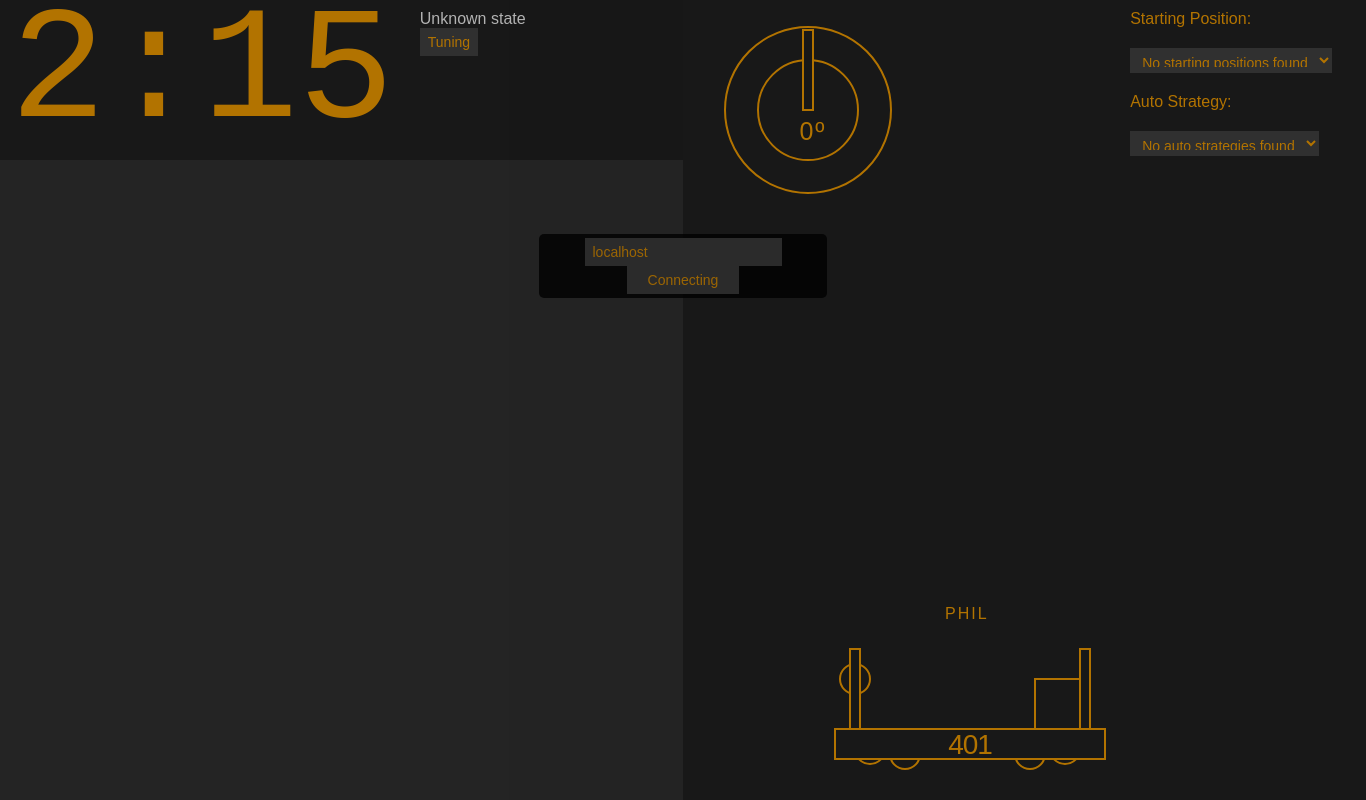
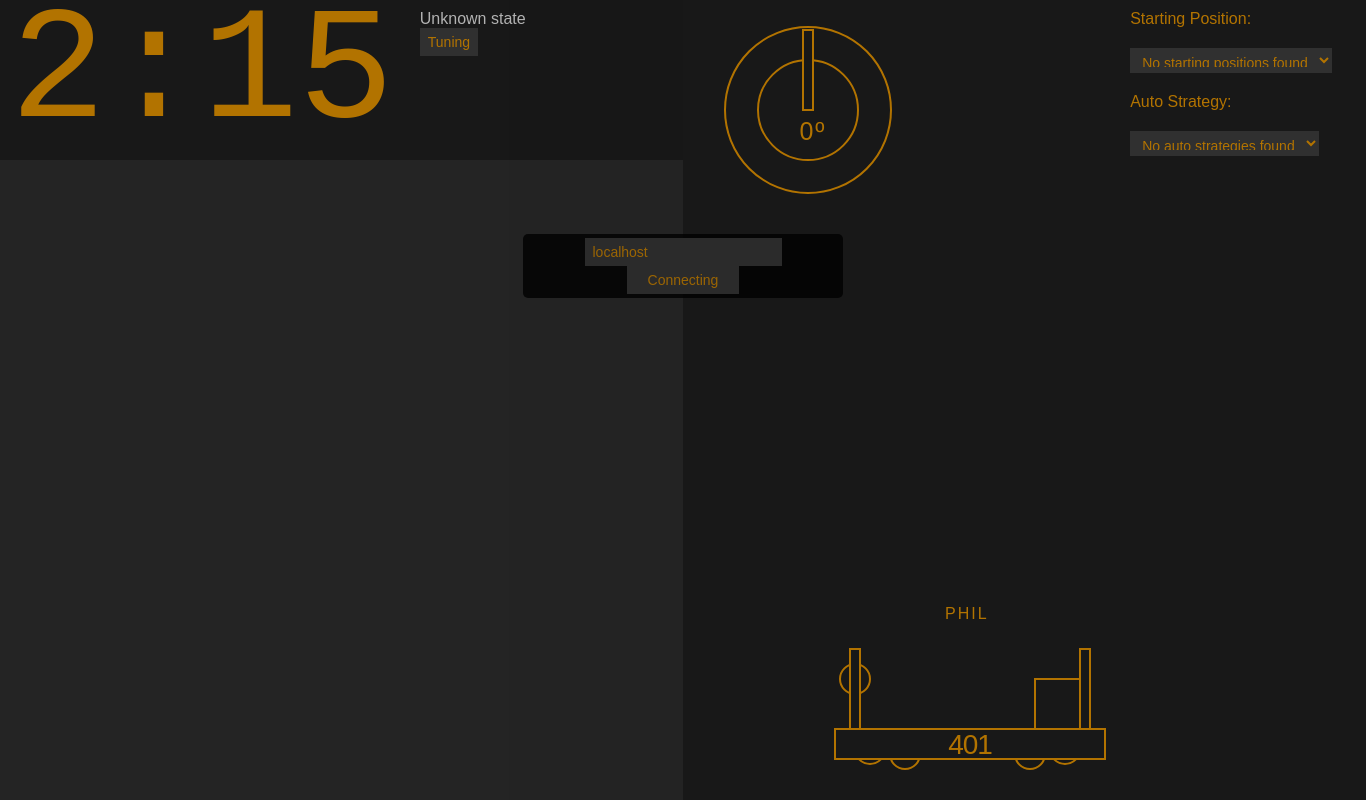
Before and after one commit to team401/2017-Robot-Code, an Electron app: page dash/index.html in a window 1366 px wide. Drawn offline with Linux system fonts and the light colour scheme; no server answers.

Commit message:
Updated readme

```diff
--- a/dash/css/style.css
+++ b/dash/css/style.css
@@ -171,7 +171,7 @@ body.login-close > .greybox {
     text-align: center;
     display: block;
     margin: 14em auto 0 auto;
-    width: 18em;
+    width: 20em;
     overflow: hidden;
     animation: 1s linear;
     padding: 4px;
--- a/dash/ui.js
+++ b/dash/ui.js
@@ -284,8 +284,8 @@ ui.tuning.get.onclick = function () {
 };
 // Update NetworkTables when autonomous selector is changed
 ui.autoStartPos.onchange = function () {
+    console.log('help');
     NetworkTables.putValue('/SmartDashboard/Starting Position/selected', this.value);
-    console.log('help');
 };
 ui.autoStrat.onchange = function () {
     NetworkTables.putValue('/SmartDashboard/Strategy/selected', this.value);
```
Also changed, not shown: dash/README.md.
